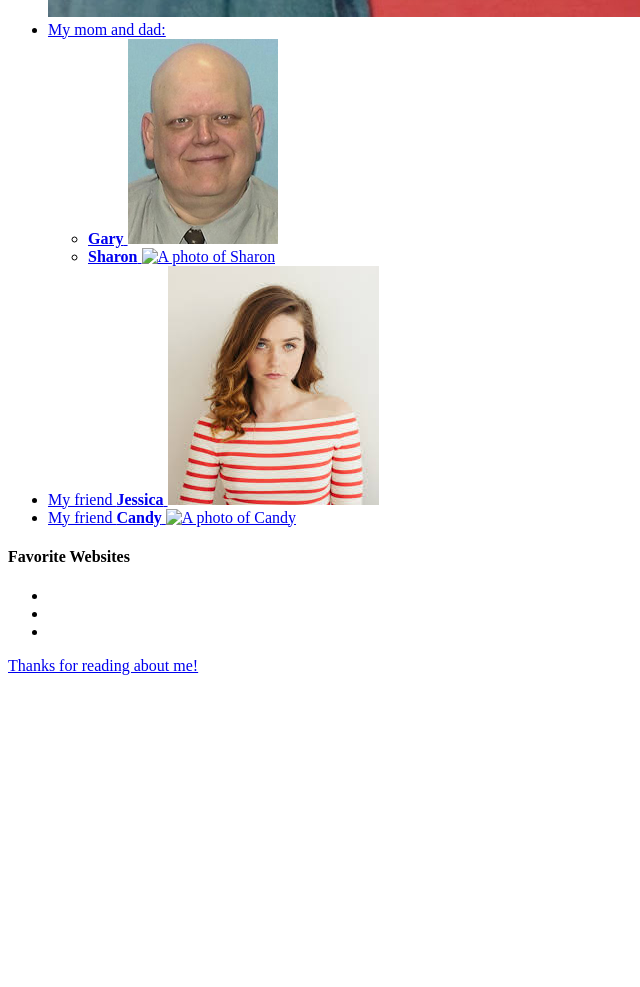
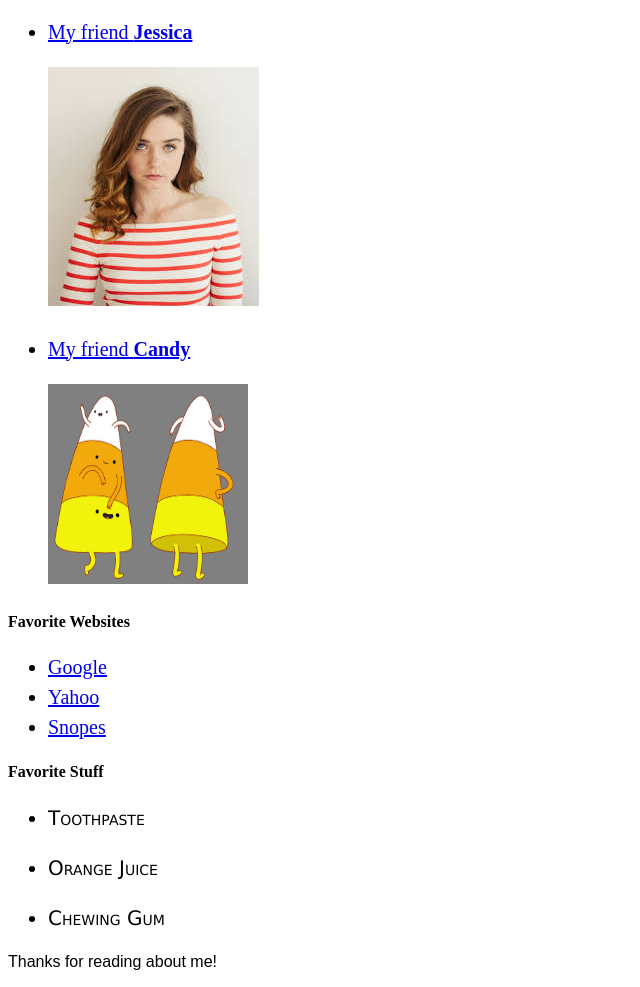
Before and after one commit to Chutler/my-first-webpage, a plain HTML site: page favorite-things.html in a window 1280 px wide. Shown: the part 1103-2090 px from the top of the page, without its empty margins (0-640 px from the left). Before the commit the page ends 1794 px from the top, so only its background shows below. Drawn offline with Linux system fonts and the light colour scheme.

Commit message:
Added css dir and file

```diff
--- /dev/null
+++ b/css/stylesheet.css
@@ -0,0 +1,29 @@
+h1 {
+  color: blue;
+  text-align: center;
+}
+
+h2 {
+  font-style: italic;
+  text-align: center;
+}
+
+p {
+  font-family: sans-serif;
+}
+
+ul {
+  font-size: 20px;
+  line-height: 30px;
+}
+
+p.stuff {
+  font-family: Verdana, Geneva, Tahoma, sans-serif;
+  font-stretch: expanded;
+  font-variant: small-caps;
+}
+
+p.parents {
+    font-style: italic;
+    font-stretch: expanded;
+}
--- a/favorite-things.html
+++ b/favorite-things.html
@@ -1,7 +1,8 @@
 <!DOCTYPE html>
 <html>
   <head>
-    <title>/Tito's favorite things</title>
+    <link href="css/stylesheet.css" rel="stylesheet" type="text/css">
+    <title>Tito's favorite things</title>
   </head>
   <body>
     <h1>My Favorite Things</h1>
@@ -11,24 +12,24 @@
     <p>Here are some of my favorite <em>people!</em></p>
     <ul>
       <li>
-        <a href="http://www.example.com/Michael.html"
-        My brother <strong>Michael</strong></li>
-        <img src="img/michael.jpg" alt="a picture of Michael"
+        <a href="http://www.example.com/Michael.html">
+        <strong>Michael</strong>, my brother
+        <p class="images"><img src="img/michael.jpg" height=200px width=200px alt="a picture of Michael"></p>
         </a>
       </li>
       <li>
-        My mom and dad:
+        <p class="parents">My mom and dad:</p>
         <ul>
           <li>
             <a href="http://www.example.com/gary.html">
               <strong>Gary</strong>
-              <img src="img/gary.jpg" alt="A photo of Gary">
+              <p class="images"><img src="img/gary.jpg" alt="A photo of Gary"></p>
             </a>
           </li>
           <li>
             <a href="http://www.example.com/sharon.html">
               <strong>Sharon</strong>
-              <img src="img/sharon.jpe" alt="A photo of Sharon">
+              <p class="images"><img src="img/sharon.jpg" alt="A photo of Sharon"></p>
             </a>
           </li>
         </ul>
@@ -36,28 +37,40 @@
       <li>
         <a href="http://www.example.com/jessica.html">
           My friend <strong>Jessica</strong>
-          <img src="img/jessica.jpg" alt="A photo of Jessica">
+          <p class="images"><img src="img/jessica.jpg" alt="A photo of Jessica"></p>
         </a>
       </li>
       <li>
         <a href="http://www.example.com/candy.html">
           My friend <strong>Candy</strong>
-          <img src="img/candy.jpßg" alt="A photo of Candy">
+          <p class="images"></p><img src="img/candy.jpg" height=200px width=200px alt="A photo of Candy"></p>
         </a>
       </li>
     </ul>
   <h4>Favorite Websites</h4>
     <ul>
       <li>
-        <a href="http://www.google.com">
+        <a href="http://www.google.com">Google</a>
       </li>
       <li>
-        <a href="http://www.yahoo.com">
+        <a href="http://www.yahoo.com">Yahoo</a>
       </li>
       <li>
-         <a href="http://www.snopes.com">
+         <a href="http://www.snopes.com">Snopes</a>
       </li>
      </ul>
+    <h4>Favorite Stuff</h4>
+     <ul>
+       <li>
+         <p class="stuff">Toothpaste</p>
+       </li>
+       <li>
+          <p class="stuff">Orange Juice</p>
+       </li>
+       <li>
+          <p class="stuff">Chewing Gum</p>
+       </li>
+      </ul>
     <p>Thanks for reading about me!</p>
   </body>
 </html>
```
Also changed, not shown: my-first-webpage.html (+5 -4 lines), img/sharon.jpg (renamed from img/ sharon.jpg).
